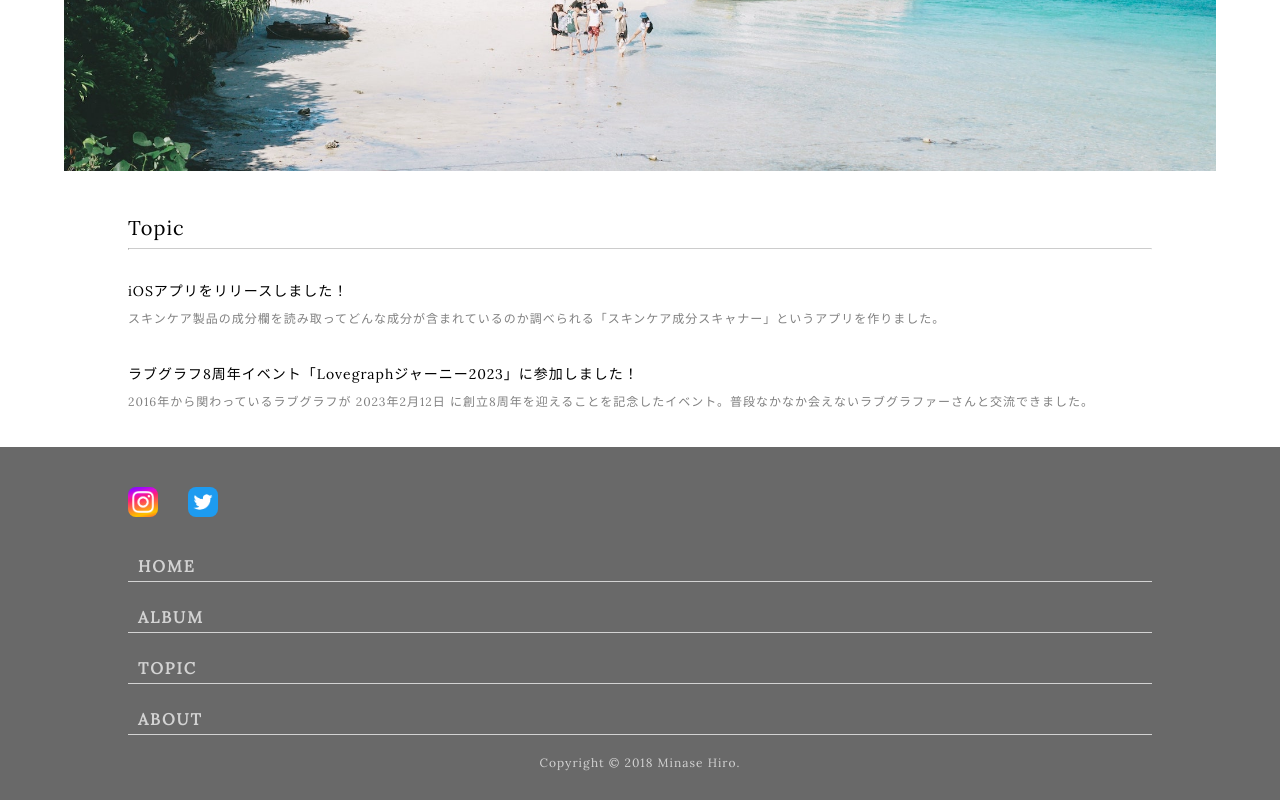
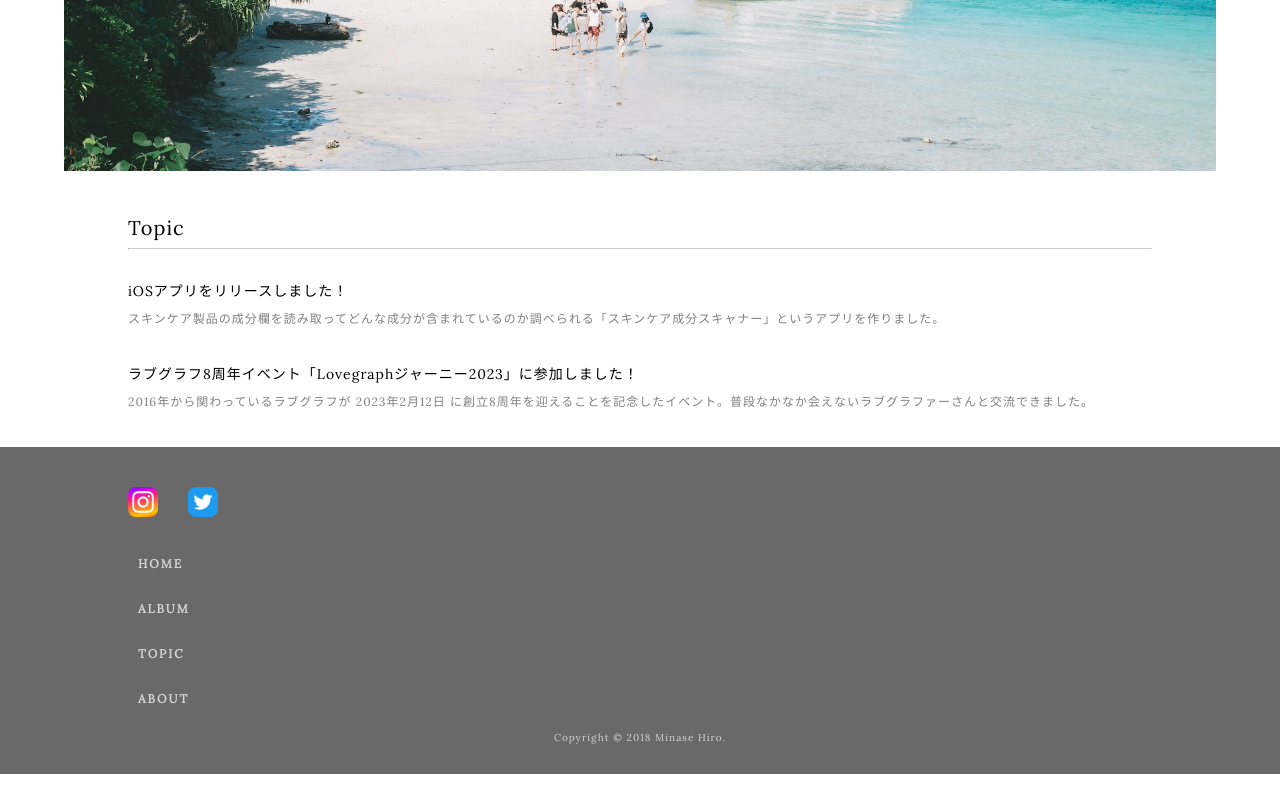
Before and after one commit to HiroMinase/rebuild-minasehiro-art, a Next.js app: page / in a window 1280 px wide. Shown: the part 4261-5061 px from the top of the page. After the commit the page ends 5035 px from the top, so only its background shows below. Built offline with nearby package versions, Linux system fonts and the light colour scheme.

Commit message:
フッターナビゲーションを小さく

```diff
--- a/styles/root.module.scss
+++ b/styles/root.module.scss
@@ -123,17 +123,16 @@ hr.divider {
       width: 100%;
       margin: 10px 0;
       padding: 5px 10px;
-      font-size: 16px;
+      font-size: 12px;
       font-weight: bold;
       letter-spacing: 2px;
       text-decoration: none;
-      border-bottom: 1px solid lightgray;
       color: lightgray;
     }
   }
 
   .copyright {
-    font-size: 12px;
+    font-size: 10px;
     letter-spacing: 1px;
     text-align: center;
     padding: 10px 0;
```
